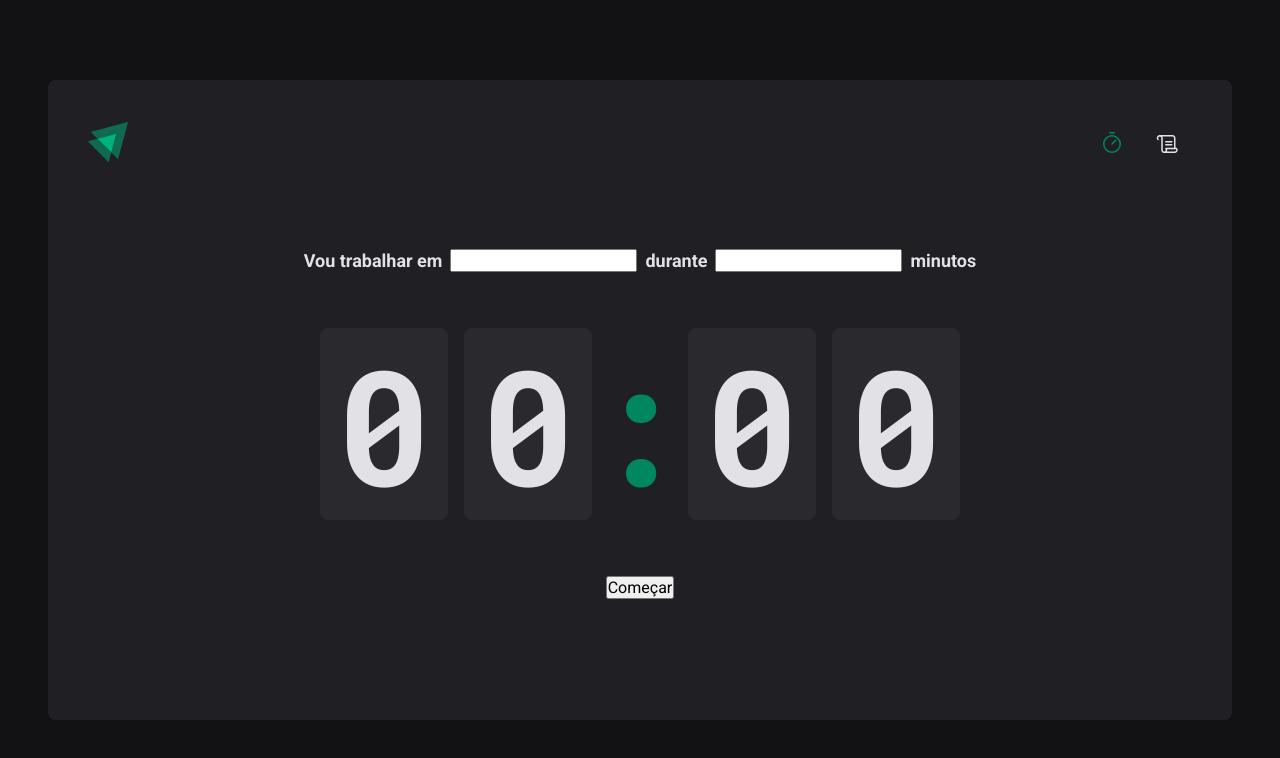
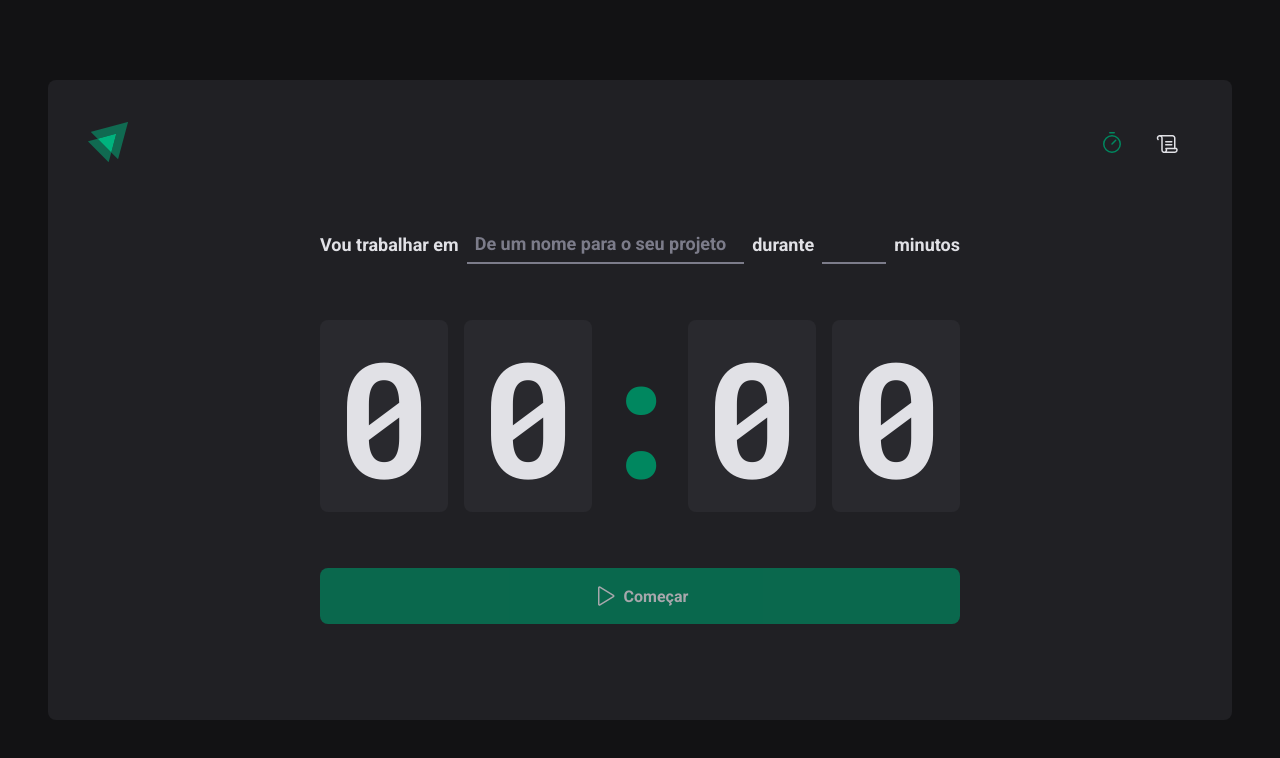
Before and after one commit to Gabriel-ds/ignite-timer, a React (Vite) app: page / in a window 1280 px wide. Shown: the top 758 px of the page. Built offline with nearby package versions, Linux system fonts and the light colour scheme.

Commit message:
[Paginas e Rotas] - Finalização da Home

```diff
--- a/src/pages/Home/index.tsx
+++ b/src/pages/Home/index.tsx
@@ -1,15 +1,16 @@
-import { CountdownContainer, FormContainer, HomeContainer, Separator } from "./styles";
+import { CountdownContainer, FormContainer, HomeContainer, MinutesAmountInput, Separator, StartCountdownButton, TaskInput } from "./styles";
+import { Play } from "phosphor-react";
 
 export const Home = () => {
   return (
     <HomeContainer>
       <form action="">
         <FormContainer>
-          <label htmlFor="task">Vou trabalhar em</label>
-          <input type="text" id="task" />
+          <label htmlFor="taskInput">Vou trabalhar em</label>
+          <TaskInput type="text" id="taskInput" placeholder="De um nome para o seu projeto" />
 
-          <label htmlFor="timer">durante</label>
-          <input type="text" id="timer" />
+          <label htmlFor="minutesAmountInput">durante</label>
+          <MinutesAmountInput type="number" id="minutesAmountInput" />
           <span>minutos</span>
         </FormContainer>
 
@@ -21,7 +22,10 @@ export const Home = () => {
           <span>0</span>
         </CountdownContainer>
 
-        <button>Começar</button>
+        <StartCountdownButton disabled type="submit">
+          <Play size={24} />
+          Começar
+        </StartCountdownButton>
       </form>
     </HomeContainer>
   );
--- a/src/pages/Home/styles.ts
+++ b/src/pages/Home/styles.ts
@@ -1,7 +1,7 @@
 import styled from 'styled-components'
 
 export const HomeContainer = styled.main`
-  flex: 1; // FAZ O CONTAINER FILHO SE ESPALHAR PELO CONTAINER PAI
+  flex: 1;
   display: flex;
   flex-direction: column;
   align-items: center;
@@ -26,6 +26,33 @@ export const FormContainer = styled.div`
   flex-wrap: wrap;
 `
 
+const BaseInput = styled.input`
+  outline: none;
+  background: transparent;
+  height: 2.5rem;
+  border: 0;
+  border-bottom: 2px solid ${(props) => props.theme['gray-500']};
+  font-weight: bold;
+  font-size: 1.125rem;
+  padding: 0 0.5rem;
+  color: ${(props) => props.theme['gray-100']};
+  &:focus {
+    box-shadow: none;
+    border-color: ${(props) => props.theme['green-500']};
+  }
+  &::placeholder {
+    color: ${(props) => props.theme['gray-500']};
+  }
+`
+
+export const TaskInput = styled(BaseInput)`
+  flex: 1;
+`
+
+export const MinutesAmountInput = styled(BaseInput)`
+  width: 4rem;
+`
+
 export const CountdownContainer = styled.div`
   font-family: 'Roboto Mono', monospace;
   font-size: 10rem;
@@ -39,7 +66,6 @@ export const CountdownContainer = styled.div`
     border-radius: 8px;
   }
 `
-
 export const Separator = styled.div`
   padding: 2rem 0;
   color: ${(props) => props.theme['green-500']};
@@ -48,3 +74,25 @@ export const Separator = styled.div`
   display: flex;
   justify-content: center;
 `
+
+export const StartCountdownButton = styled.button`
+  width: 100%;
+  border: 0;
+  padding: 1rem;
+  border-radius: 8px;
+  display: flex;
+  align-items: center;
+  justify-content: center;
+  gap: 0.5rem;
+  font-weight: bold;
+  cursor: pointer;
+  background: ${(props) => props.theme['green-500']};
+  color: ${(props) => props.theme['gray-100']};
+  &:disabled {
+    opacity: 0.7;
+    cursor: not-allowed;
+  }
+  &:not(:disabled):hover {
+    background: ${(props) => props.theme['green-700']};
+  }
+`
```
